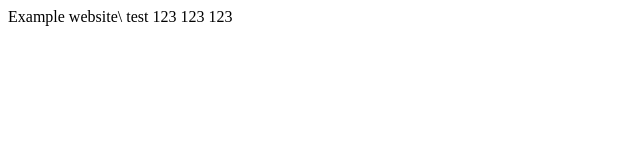
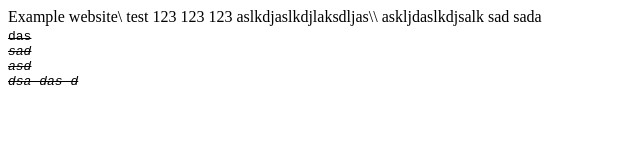
Before and after one commit to nderimaliti/projekti, a plain HTML site: page index.html in a window 1280 px wide. Shown: the whole page, without its empty margins (0-640 px from the left). Drawn offline with Linux system fonts and the light colour scheme.

Commit message:
vuna do sende palidhje

```diff
--- a/index.html
+++ b/index.html
@@ -11,6 +11,29 @@
     Example website\
 
     test 123 123 123
+
+    aslkdjaslkdjlaksdljas\\
+    askljdaslkdjsalk
+    sad
+    sada
+    <s>
+        <aside><samp>das
+                <address>sad
+                    <aside>
+                        <datagrid>
+                            <datagrid>
+                                <datagrid>asd
+                                    <aside>dsa
+                                        das
+                                        d
+                                    </aside>
+                                </datagrid>
+                            </datagrid>
+                        </datagrid>
+                    </aside>
+                </address>
+            </samp></aside>
+    </s>
 </body>
 
 </html>
```
